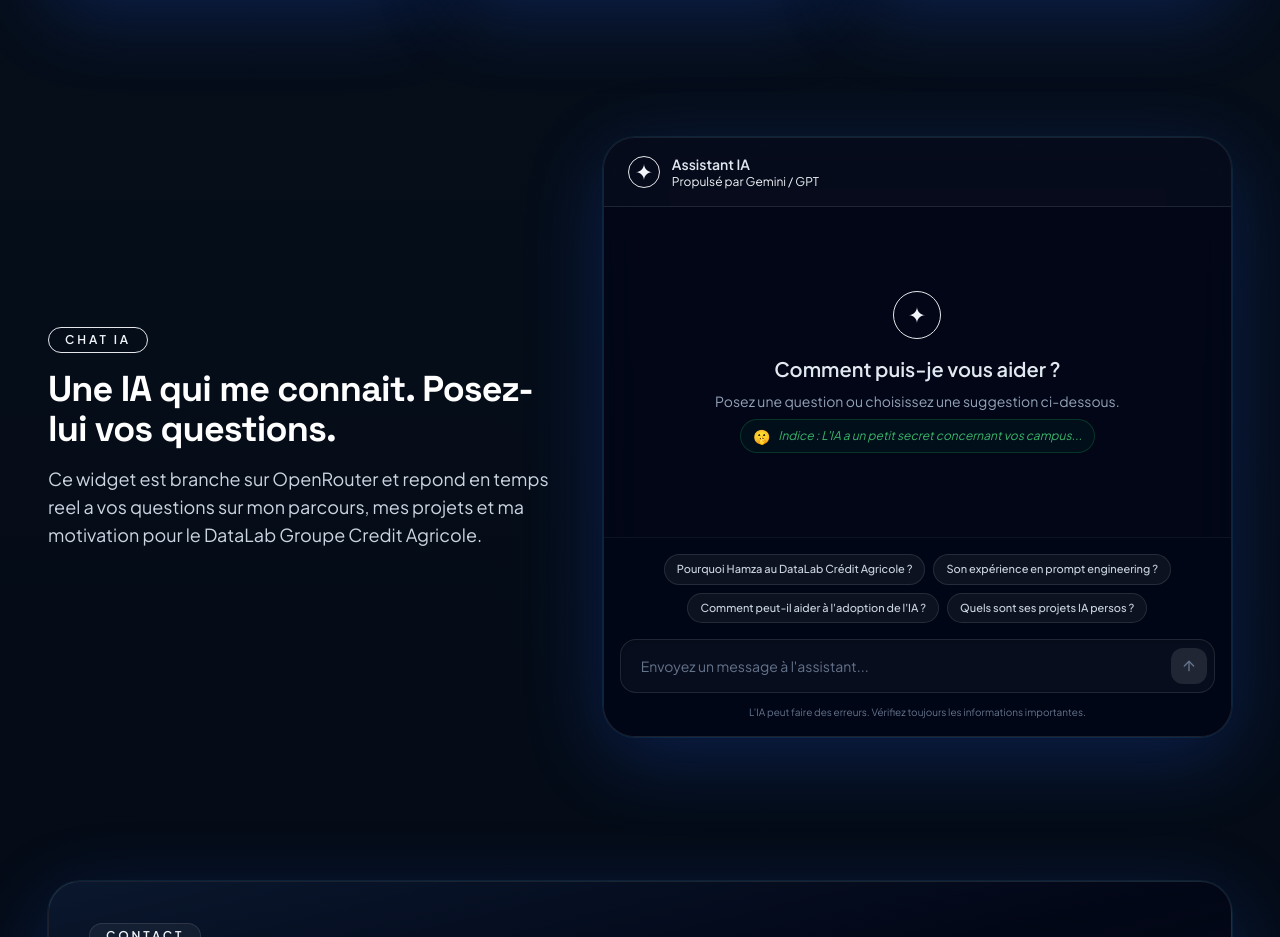
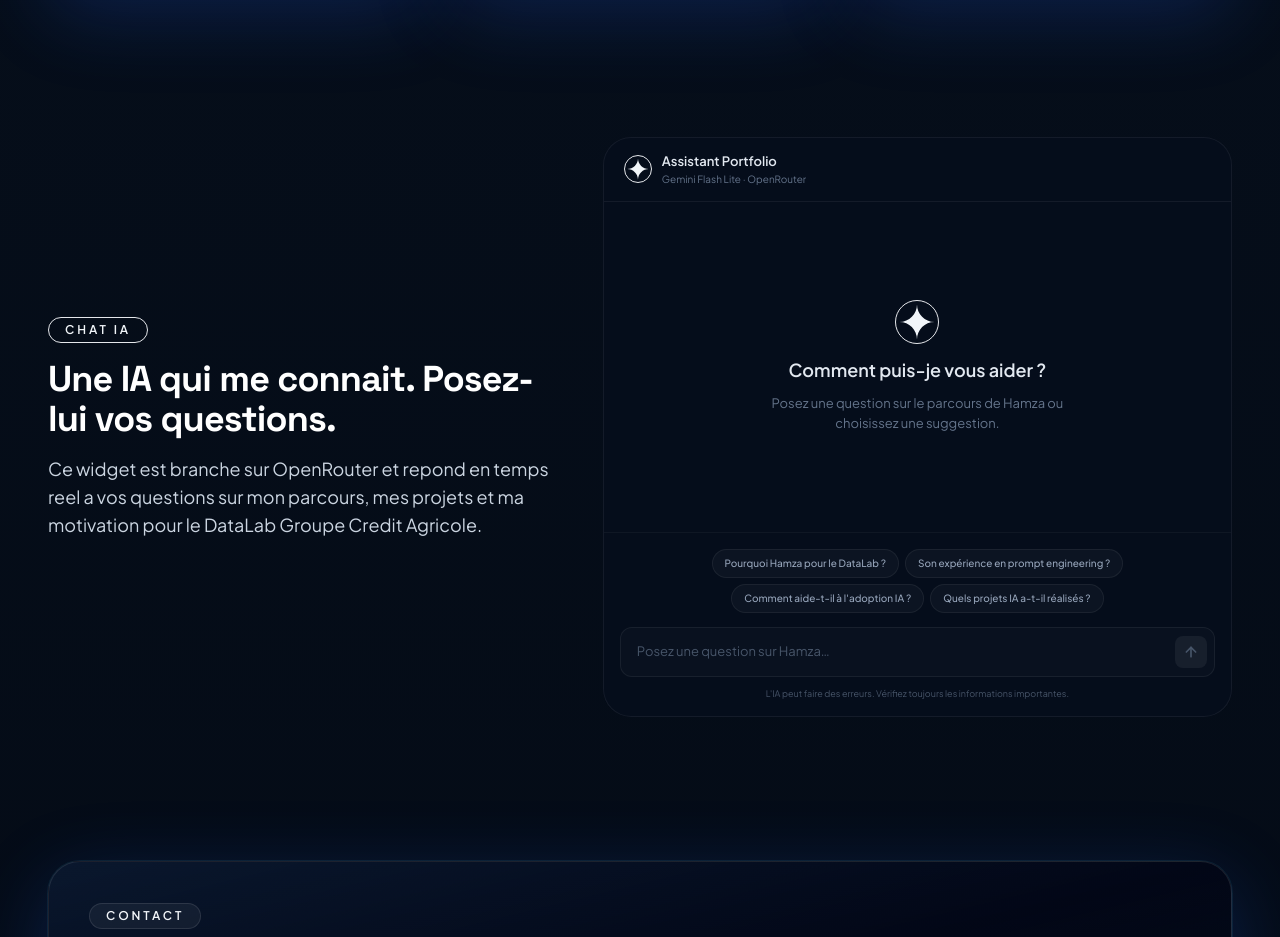
Before and after one commit to Hamza-037/Site-IA-, a Next.js app: page / in a window 1280 px wide. Shown: the part 2960-3897 px from the top of the page. Built offline with nearby package versions, Linux system fonts and the light colour scheme.

Commit message:
Refactor ChatWidget component for improved UI

```diff
--- a/components/ChatWidget.tsx
+++ b/components/ChatWidget.tsx
@@ -6,30 +6,27 @@ import { useEffect, useRef, useState } from "react";
 import ReactMarkdown from "react-markdown";
 
 const QUICK_QUESTIONS = [
-  "Pourquoi Hamza au DataLab Crédit Agricole ?",
+  "Pourquoi Hamza pour le DataLab ?",
   "Son expérience en prompt engineering ?",
-  "Comment peut-il aider à l'adoption de l'IA ?",
-  "Quels sont ses projets IA persos ?",
+  "Comment aide-t-il à l'adoption IA ?",
+  "Quels projets IA a-t-il réalisés ?",
 ] as const;
 
-// Icône pour l'IA (style étincelle/Gemini)
 const AIIcon = () => (
-  <svg viewBox="0 0 24 24" fill="none" className="h-5 w-5 text-cyan-300" xmlns="http://www.w3.org/2000/svg">
+  <svg viewBox="0 0 24 24" fill="none" className="h-4.5 w-4.5 text-cyan-300" xmlns="http://www.w3.org/2000/svg">
     <path d="M12 22C12 16.4772 7.52285 12 2 12C7.52285 12 12 7.52285 12 2C12 7.52285 16.4772 12 22 12C16.4772 12 12 16.4772 12 22Z" fill="currentColor"/>
   </svg>
 );
 
-// Icône pour l'utilisateur
 const UserIcon = () => (
-  <svg viewBox="0 0 24 24" fill="none" stroke="currentColor" strokeWidth="2" strokeLinecap="round" strokeLinejoin="round" className="h-4 w-4 text-slate-300">
+  <svg viewBox="0 0 24 24" fill="none" stroke="currentColor" strokeWidth="2" strokeLinecap="round" strokeLinejoin="round" className="h-3.5 w-3.5 text-slate-400">
     <path d="M19 21v-2a4 4 0 0 0-4-4H9a4 4 0 0 0-4 4v2" />
     <circle cx="12" cy="7" r="4" />
   </svg>
 );
 
-// Flèche d'envoi (style ChatGPT)
 const SendIcon = () => (
-  <svg viewBox="0 0 24 24" fill="none" stroke="currentColor" strokeWidth="2" strokeLinecap="round" strokeLinejoin="round" className="h-4 w-4">
+  <svg viewBox="0 0 24 24" fill="none" stroke="currentColor" strokeWidth="2.5" strokeLinecap="round" strokeLinejoin="round" className="h-4 w-4">
     <line x1="12" y1="19" x2="12" y2="5" />
     <polyline points="5 12 12 5 19 12" />
   </svg>
@@ -37,13 +34,13 @@ const SendIcon = () => (
 
 function TypingDots() {
   return (
-    <div className="flex items-center gap-1.5 py-2">
+    <div className="flex items-center gap-1 py-1.5">
       {[0, 1, 2].map((dot) => (
         <motion.span
           key={dot}
-          animate={{ opacity: [0.3, 1, 0.3], y: [0, -3, 0] }}
-          transition={{ duration: 0.9, repeat: Infinity, delay: dot * 0.15 }}
-          className="h-2 w-2 rounded-full bg-cyan-400"
+          animate={{ opacity: [0.3, 1, 0.3], y: [0, -2, 0] }}
+          transition={{ duration: 0.8, repeat: Infinity, delay: dot * 0.15 }}
+          className="h-1.5 w-1.5 rounded-full bg-cyan-400/80"
         />
       ))}
     </div>
@@ -51,12 +48,10 @@ function TypingDots() {
 }
 
 const LOADING_MESSAGES = [
-  "L'IA fouille dans les innombrables qualités de Hamza...",
-  "L'IA rédige une réponse (presque) aussi bonne que lui...",
-  "Chargement des compétences algorithmiques...",
-  "Préparation d'un argumentaire pour le DataLab CA...",
-  "Recherche du prompt parfait. Patientez...",
-  "L'IA essaie d'être à la hauteur de la mission...",
+  "Analyse du parcours en cours…",
+  "Consultation du portfolio…",
+  "Préparation de la réponse…",
+  "Synthèse des informations…",
 ];
 
 function LoadingMessage() {
@@ -65,21 +60,21 @@ function LoadingMessage() {
   useEffect(() => {
     const interval = setInterval(() => {
       setIndex((i) => (i + 1) % LOADING_MESSAGES.length);
-    }, 2500);
+    }, 2800);
     return () => clearInterval(interval);
   }, []);
 
   return (
-    <div className="flex flex-col gap-1 items-start">
+    <div className="flex flex-col gap-1.5 items-start">
       <TypingDots />
       <AnimatePresence mode="wait">
         <motion.p
           key={index}
-          initial={{ opacity: 0, y: 5 }}
+          initial={{ opacity: 0, y: 4 }}
           animate={{ opacity: 1, y: 0 }}
-          exit={{ opacity: 0, y: -5 }}
-          transition={{ duration: 0.3 }}
-          className="text-xs font-medium text-cyan-400/80 italic ml-2 mt-1"
+          exit={{ opacity: 0, y: -4 }}
+          transition={{ duration: 0.25 }}
+          className="text-[11px] font-medium text-cyan-400/60 italic ml-0.5"
         >
           {LOADING_MESSAGES[index]}
         </motion.p>
@@ -106,93 +101,88 @@ export default function ChatWidget() {
 
   return (
     <motion.div
-      initial={{ opacity: 0, y: 24 }}
+      initial={{ opacity: 0, y: 20 }}
       whileInView={{ opacity: 1, y: 0 }}
       viewport={{ once: true, amount: 0.2 }}
-      transition={{ duration: 0.5, ease: [0.22, 1, 0.36, 1] }}
+      transition={{ duration: 0.45, ease: [0.22, 1, 0.36, 1] }}
       className="w-full max-w-3xl mx-auto"
     >
-      <div className="overflow-hidden rounded-2xl md:rounded-[2rem] border border-white/10 bg-slate-950/80 shadow-glow backdrop-blur-xl flex flex-col h-[75vh] min-h-[500px] max-h-[800px] md:h-[600px]">
+      <div className="overflow-hidden rounded-2xl md:rounded-[1.75rem] border border-white/[0.06] bg-[#060e1c]/90 shadow-glow-lg backdrop-blur-2xl flex flex-col h-[72vh] min-h-[480px] max-h-[720px] md:h-[580px]">
 
-        {/* Header minimaliste */}
-        <div className="flex items-center justify-between border-b border-white/10 px-6 py-4 bg-white/[0.02]">
-          <div className="flex items-center gap-3">
-            <div className="flex h-8 w-8 items-center justify-center rounded-full bg-cyan-400/10 border border-cyan-400/20">
+        {/* Header */}
+        <div className="flex items-center justify-between border-b border-white/[0.06] px-5 py-3.5">
+          <div className="flex items-center gap-2.5">
+            <div className="flex h-7 w-7 items-center justify-center rounded-full bg-cyan-400/[0.08] border border-cyan-400/15">
               <AIIcon />
             </div>
             <div>
-              <p className="text-sm font-semibold text-slate-200">Assistant IA</p>
-              <p className="text-xs text-cyan-400/80">Propulsé par Gemini / GPT</p>
+              <p className="text-[13px] font-semibold text-slate-200">Assistant Portfolio</p>
+              <p className="text-[10px] text-slate-500">Gemini Flash Lite · OpenRouter</p>
             </div>
           </div>
           {hasMessages && (
             <button
               onClick={() => setMessages([])}
-              className="text-xs text-slate-400 hover:text-red-400 hover:bg-red-400/10 px-3 py-1.5 rounded-lg border border-transparent hover:border-red-400/20 transition-all flex items-center gap-1.5"
+              className="text-[11px] text-slate-500 hover:text-red-400 hover:bg-red-400/[0.06] px-2.5 py-1.5 rounded-lg border border-transparent hover:border-red-400/15 transition-all flex items-center gap-1.5"
               title="Effacer la conversation"
             >
-              <svg xmlns="http://www.w3.org/2000/svg" width="14" height="14" viewBox="0 0 24 24" fill="none" stroke="currentColor" strokeWidth="2" strokeLinecap="round" strokeLinejoin="round"><path d="M3 6h18"/><path d="M19 6v14c0 1-1 2-2 2H7c-1 0-2-1-2-2V6"/><path d="M8 6V4c0-1 1-2 2-2h4c1 0 2 1 2 2v2"/><line x1="10" y1="11" x2="10" y2="17"/><line x1="14" y1="11" x2="14" y2="17"/></svg>
+              <svg xmlns="http://www.w3.org/2000/svg" width="12" height="12" viewBox="0 0 24 24" fill="none" stroke="currentColor" strokeWidth="2" strokeLinecap="round" strokeLinejoin="round"><path d="M3 6h18"/><path d="M19 6v14c0 1-1 2-2 2H7c-1 0-2-1-2-2V6"/><path d="M8 6V4c0-1 1-2 2-2h4c1 0 2 1 2 2v2"/></svg>
               Effacer
             </button>
           )}
         </div>
 
-        {/* Messages Container */}
-        <div ref={listRef} className="flex-1 overflow-y-auto px-4 py-6 md:px-8 space-y-6 scroll-smooth">
+        {/* Messages */}
+        <div ref={listRef} className="flex-1 overflow-y-auto px-4 py-5 md:px-6 space-y-5 scroll-smooth">
 
-          {/* Message d'accueil conditionnel */}
+          {/* Welcome state */}
           {!hasMessages && (
-            <motion.div initial={{ opacity: 0 }} animate={{ opacity: 1 }} className="flex flex-col h-full items-center justify-center space-y-8">
-              <div className="text-center space-y-2">
-                <div className="mx-auto flex h-12 w-12 items-center justify-center rounded-full bg-cyan-400/10 border border-cyan-400/20 mb-4">
+            <motion.div initial={{ opacity: 0 }} animate={{ opacity: 1 }} transition={{ delay: 0.1 }} className="flex flex-col h-full items-center justify-center space-y-6">
+              <div className="text-center space-y-2.5">
+                <div className="mx-auto flex h-11 w-11 items-center justify-center rounded-full bg-cyan-400/[0.08] border border-cyan-400/15 mb-3">
                   <AIIcon />
                 </div>
-                <h3 className="text-xl font-semibold text-slate-200">Comment puis-je vous aider ?</h3>
-                <p className="text-sm text-slate-400">Posez une question ou choisissez une suggestion ci-dessous.</p>
-                <div className="mt-4 inline-flex items-center gap-2 rounded-full border border-green-500/20 bg-green-500/5 px-3 py-1.5 cursor-help" title="Tapez le mot 'Evergreen' dans le chat mystère !">
-                  <span className="text-sm">🤫</span>
-                  <p className="text-xs text-green-400/80 italic">
-                    Indice : L'IA a un petit secret concernant vos campus...
-                  </p>
-                </div>
+                <h3 className="text-lg font-semibold text-slate-200">Comment puis-je vous aider ?</h3>
+                <p className="text-[13px] text-slate-500 max-w-xs mx-auto">
+                  Posez une question sur le parcours de Hamza ou choisissez une suggestion.
+                </p>
               </div>
             </motion.div>
           )}
 
-          {/* Fil de discussion */}
+          {/* Thread */}
           <AnimatePresence initial={false}>
             {messages.map((message: any) => {
               const isAssistant = message.role === "assistant";
               return (
                 <motion.div
                   key={message.id}
-                  initial={{ opacity: 0, y: 10 }}
+                  initial={{ opacity: 0, y: 8 }}
                   animate={{ opacity: 1, y: 0 }}
-                  className="flex gap-4 w-full"
+                  transition={{ duration: 0.3 }}
+                  className="flex gap-3 w-full"
                 >
-                  {/* Avatar */}
-                  <div className="flex-shrink-0 mt-1">
+                  <div className="flex-shrink-0 mt-0.5">
                     {isAssistant ? (
-                      <div className="flex h-8 w-8 items-center justify-center rounded-full bg-cyan-400/10 border border-cyan-400/20 shadow-[0_0_10px_rgba(74,231,255,0.2)]">
+                      <div className="flex h-7 w-7 items-center justify-center rounded-full bg-cyan-400/[0.08] border border-cyan-400/15">
                         <AIIcon />
                       </div>
                     ) : (
-                      <div className="flex h-8 w-8 items-center justify-center rounded-full bg-slate-800 border border-white/10">
+                      <div className="flex h-7 w-7 items-center justify-center rounded-full bg-slate-800/80 border border-white/[0.06]">
                         <UserIcon />
                       </div>
                     )}
                   </div>
 
-                  {/* Contenu du message */}
-                  <div className="flex-1 space-y-2 overflow-hidden">
-                    <p className="text-sm font-medium text-slate-400">
-                      {isAssistant ? "Assistant Portfolio" : "Vous"}
+                  <div className="flex-1 space-y-1 overflow-hidden min-w-0">
+                    <p className="text-[11px] font-semibold text-slate-500">
+                      {isAssistant ? "Assistant" : "Vous"}
                     </p>
-                    <div className={`text-sm leading-relaxed prose prose-invert max-w-none prose-p:leading-relaxed prose-pre:bg-slate-900/50 prose-pre:border prose-pre:border-white/10 ${isAssistant ? 'text-slate-300' : 'text-slate-200'}`}>
+                    <div className={`text-[13px] leading-relaxed prose-chat prose prose-invert max-w-none prose-p:leading-relaxed prose-pre:bg-slate-900/50 prose-pre:border prose-pre:border-white/[0.06] prose-pre:rounded-xl ${isAssistant ? 'text-slate-300' : 'text-slate-200'}`}>
                       {isAssistant ? (
                         <ReactMarkdown>{(message as any).content}</ReactMarkdown>
                       ) : (
-                        (message as any).content
+                        <p>{(message as any).content}</p>
                       )}
                     </div>
                   </div>
@@ -200,16 +190,16 @@ export default function ChatWidget() {
               );
             })}
 
-            {/* Indicateur de frappe */}
+            {/* Loading indicator */}
             {isLoading && messages[messages.length - 1]?.role !== "assistant" && (
-              <motion.div initial={{ opacity: 0 }} animate={{ opacity: 1 }} className="flex gap-4 w-full">
-                <div className="flex-shrink-0 mt-1">
-                  <div className="flex h-8 w-8 items-center justify-center rounded-full bg-cyan-400/10 border border-cyan-400/20">
+              <motion.div initial={{ opacity: 0 }} animate={{ opacity: 1 }} className="flex gap-3 w-full">
+                <div className="flex-shrink-0 mt-0.5">
+                  <div className="flex h-7 w-7 items-center justify-center rounded-full bg-cyan-400/[0.08] border border-cyan-400/15">
                     <AIIcon />
                   </div>
                 </div>
                 <div className="flex-1">
-                  <p className="text-sm font-medium text-slate-400 mb-1">Assistant Portfolio</p>
+                  <p className="text-[11px] font-semibold text-slate-500 mb-1">Assistant</p>
                   <LoadingMessage />
                 </div>
               </motion.div>
@@ -217,39 +207,39 @@ export default function ChatWidget() {
           </AnimatePresence>
         </div>
 
-        {/* Input Area (Style ChatGPT) */}
-        <div className="p-4 bg-slate-950/50 border-t border-white/5">
-          {/* Questions Rapides */}
-          <div className="flex flex-wrap justify-center gap-2 pb-3 mb-1 w-full max-w-3xl mx-auto">
+        {/* Input */}
+        <div className="p-3.5 md:p-4 border-t border-white/[0.04]">
+          {/* Quick questions */}
+          <div className="flex flex-wrap justify-center gap-1.5 pb-2.5 mb-1">
             {QUICK_QUESTIONS.map((q) => (
               <button
                 key={q}
                 type="button"
                 onClick={() => sendQuickQuestion(q)}
                 disabled={isLoading}
-                className="rounded-full border border-white/10 bg-white/5 px-3 py-1.5 text-[11px] font-medium text-slate-300 transition hover:bg-white/10 hover:border-cyan-400/30 hover:text-cyan-300 disabled:opacity-50"
+                className="rounded-full border border-white/[0.06] bg-white/[0.03] px-3 py-1.5 text-[10px] font-medium text-slate-400 transition-all duration-200 hover:bg-white/[0.06] hover:border-cyan-400/20 hover:text-cyan-300 disabled:opacity-40 disabled:cursor-not-allowed"
               >
                 {q}
               </button>
             ))}
           </div>
 
-          <form onSubmit={handleSubmit} className="relative max-w-3xl mx-auto">
+          <form onSubmit={handleSubmit} className="relative">
             <input
               value={input}
               onChange={handleInputChange}
-              placeholder="Envoyez un message à l'assistant..."
-              className="w-full rounded-2xl border border-white/10 bg-white/[0.03] pl-5 pr-14 py-4 text-sm text-slate-100 outline-none transition placeholder:text-slate-500 focus:border-cyan-400/40 focus:bg-white/[0.06] shadow-inner"
+              placeholder="Posez une question sur Hamza…"
+              className="w-full rounded-xl border border-white/[0.06] bg-white/[0.02] pl-4 pr-12 py-3.5 text-[13px] text-slate-200 outline-none transition-all duration-200 placeholder:text-slate-600 focus:border-cyan-400/30 focus:bg-white/[0.04] focus:ring-1 focus:ring-cyan-400/10"
             />
             <button
               type="submit"
               disabled={isLoading || !input?.trim()}
-              className="absolute right-2 top-1/2 -translate-y-1/2 flex h-9 w-9 items-center justify-center rounded-xl bg-cyan-400 text-slate-950 transition hover:bg-cyan-300 disabled:bg-white/10 disabled:text-slate-500 disabled:cursor-not-allowed"
+              className="absolute right-2 top-1/2 -translate-y-1/2 flex h-8 w-8 items-center justify-center rounded-lg bg-cyan-400 text-slate-950 transition-all duration-200 hover:bg-cyan-300 hover:shadow-[0_0_16px_rgba(74,231,255,0.25)] disabled:bg-white/[0.06] disabled:text-slate-600 disabled:cursor-not-allowed disabled:shadow-none"
             >
               <SendIcon />
             </button>
           </form>
-          <p className="text-center text-[10px] text-slate-500 mt-3">
+          <p className="text-center text-[9px] text-slate-600 mt-2.5">
             L'IA peut faire des erreurs. Vérifiez toujours les informations importantes.
           </p>
         </div>
```
